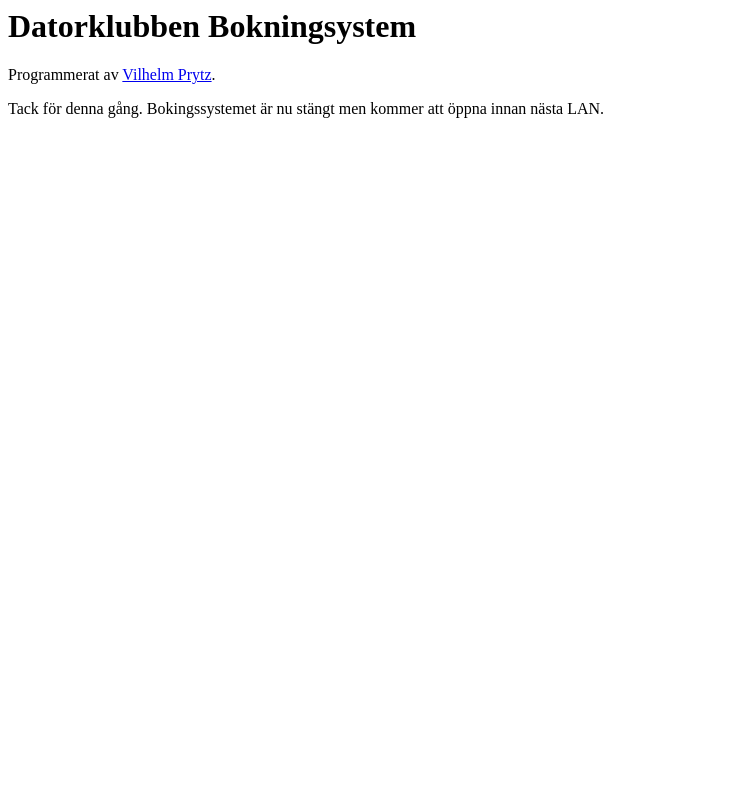
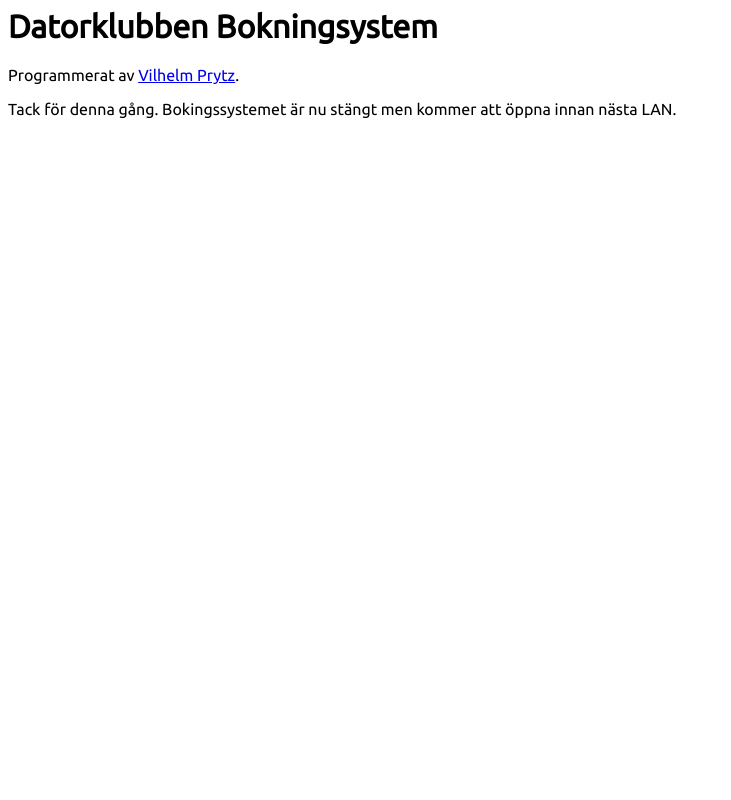
Before and after one commit to tullingedk/booking, a Flask app: page / in a window 1280 px wide. Shown: the whole page, without its empty margins (0-731 px from the left). Run offline with Flask 2, Linux system fonts and the light colour scheme.

Commit message:
Update font to Ubuntu everywhere

```diff
--- a/site/templates/disabled.html
+++ b/site/templates/disabled.html
@@ -1,6 +1,12 @@
 <html>
 <head>
   <title>Datorklubben Booking</title>
+  <link href="https://fonts.googleapis.com/css?family=Ubuntu&display=swap" rel="stylesheet">
+  <style>
+  * {
+    font-family: Ubuntu;
+  }
+  </style>
 </head>
 <body>
   <h1>Datorklubben Bokningsystem</h1>
--- a/site/templates/info.html
+++ b/site/templates/info.html
@@ -1,6 +1,12 @@
 <html>
 <head>
   <title>LAN info</title>
+  <link href="https://fonts.googleapis.com/css?family=Ubuntu&display=swap" rel="stylesheet">
+  <style>
+  * {
+    font-family: Ubuntu;
+  }
+  </style>
 </head>
 <body>
   <h1>Datorklubben Bokningsystem</h1>
```
Also changed, not shown: site/templates/index.html (+6 -1 lines), site/templates/lock.html (+7 -1 lines).
